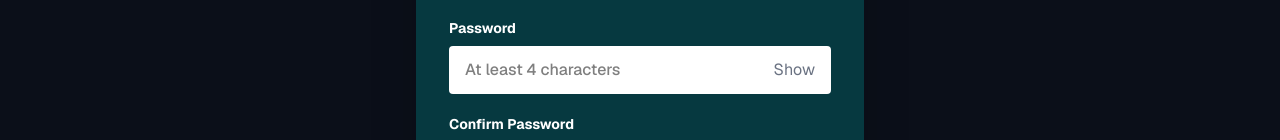
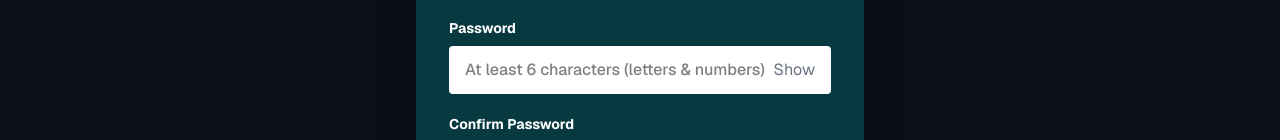
Before and after one commit to Bidipta-BG/tambluu, a Next.js app: page /refer/signup in a window 1280 px wide. Shown: the part 501-641 px from the top of the page. Built offline with nearby package versions, Linux system fonts and the light colour scheme.

Commit message:
referral added

```diff
--- a/src/app/refer/signup/page.tsx
+++ b/src/app/refer/signup/page.tsx
@@ -6,7 +6,7 @@ import Link from "next/link";
 
 const EMAIL_RE = /^[^\s@]+@[^\s@]+\.[^\s@]+$/;
 const PHONE_RE = /^\d{10}$/;
-const PASSWORD_RE = /^.{4,}$/;
+const PASSWORD_RE = /^(?=.*[a-zA-Z])(?=.*\d).{6,}$/;
 
 export default function ReferSignupPage() {
   const router = useRouter();
@@ -35,7 +35,7 @@ export default function ReferSignupPage() {
     if (!fields.name.trim()) newErrors.name = "Name is required.";
     if (!EMAIL_RE.test(fields.email.trim())) newErrors.email = "Valid email is required.";
     if (!PHONE_RE.test(fields.mobile.replace(/\D/g, ''))) newErrors.mobile = "10 digit mobile required.";
-    if (!PASSWORD_RE.test(fields.password)) newErrors.password = "Password must be at least 4 characters.";
+    if (!PASSWORD_RE.test(fields.password)) newErrors.password = "Password must be at least 6 characters (letters & numbers).";
     if (fields.password !== fields.confirmPassword) newErrors.confirmPassword = "Passwords do not match.";
     return newErrors;
   }
@@ -127,7 +127,7 @@ export default function ReferSignupPage() {
                 value={fields.password}
                 onChange={(e) => set("password", e.target.value.replace(/\s/g, ""))}
                 className="w-full pl-4 pr-12 py-3 rounded bg-white text-black focus:outline-none focus:ring-2 focus:ring-accent font-medium"
-                placeholder="At least 4 characters"
+                placeholder="At least 6 characters (letters & numbers)"
               />
               <button
                 type="button"
```
